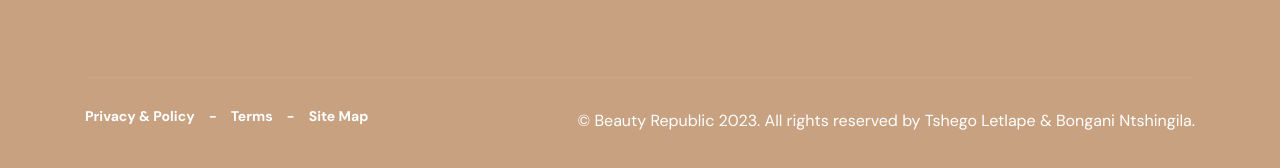
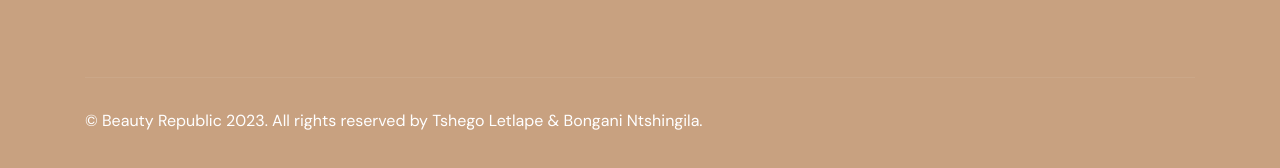
Before and after one commit to TshegoLetlape/Beauty-Republic, a website: page index.html in a window 1280 px wide. Shown: the part 4580-4748 px from the top of the page. Drawn offline with Linux system fonts and the light colour scheme.

Commit message:
footer changes

```diff
--- a/index.html
+++ b/index.html
@@ -430,11 +430,7 @@
                 </div>
             </div>
             <div class="footer-bottom-content">
-                <nav class="nav footer-bottom-nav">
-                    <a href="#!">Privacy & Policy</a>
-                    <a href="#!">Terms</a>
-                    <a href="#!">Site Map</a>
-                </nav>
+
                 <p class="mb-0">
                     © Beauty Republic 2023. All rights reserved by Tshego Letlape & Bongani Ntshingila.
                 </p>
```
